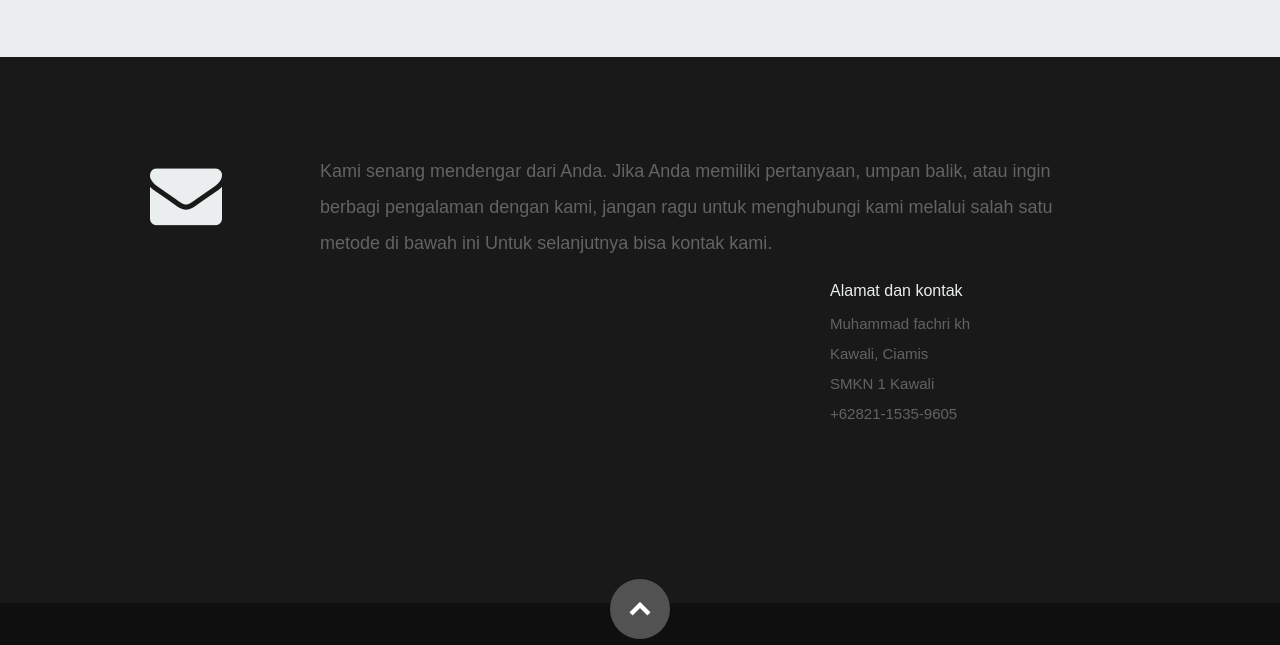
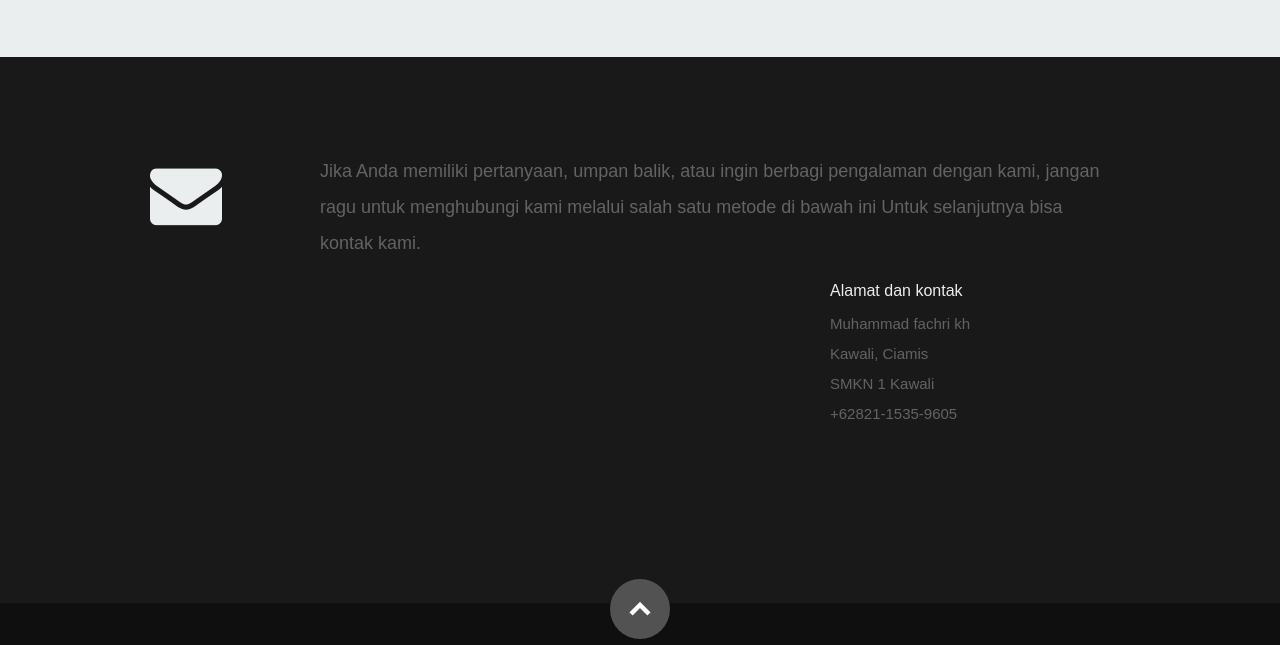
Before and after one commit to fachri505/portofolio-mf, a plain HTML site: page index.html in a window 1280 px wide. Shown: the part 3047-3692 px from the top of the page. Drawn offline with nearby package versions, Linux system fonts and the light colour scheme; files whose address does not match are found by name; a web font is replaced by a local one.

Commit message:
Update index.html

```diff
--- a/index.html
+++ b/index.html
@@ -393,7 +393,7 @@
 
             <div class="ten columns">
 
-                  <p class="lead">Kami senang mendengar dari Anda. Jika Anda memiliki pertanyaan, umpan balik, atau ingin berbagi pengalaman dengan kami, jangan ragu untuk menghubungi kami melalui salah satu metode di bawah ini Untuk selanjutnya bisa kontak kami.
+                  <p class="lead"> Jika Anda memiliki pertanyaan, umpan balik, atau ingin berbagi pengalaman dengan kami, jangan ragu untuk menghubungi kami melalui salah satu metode di bawah ini Untuk selanjutnya bisa kontak kami.
                   </p>
 
             </div>
```
